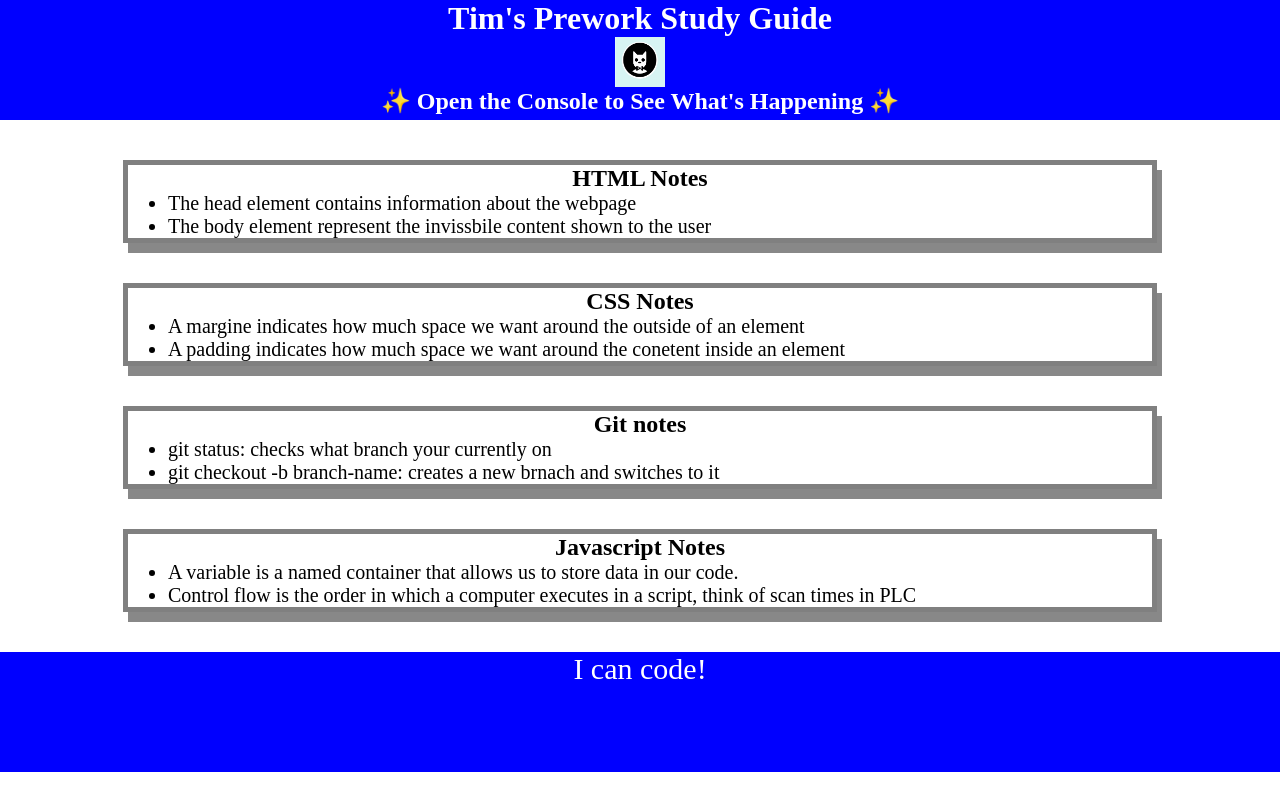
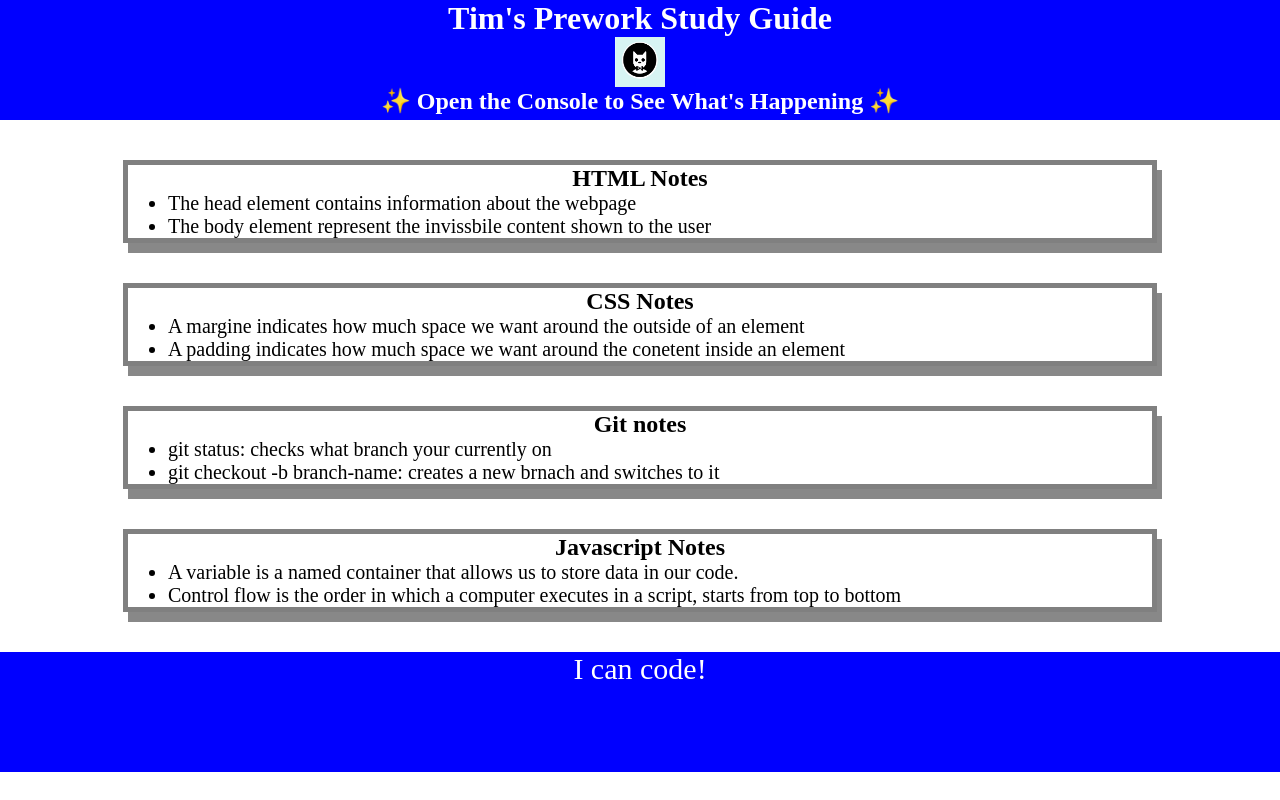
Before and after one commit to TSalamander/prework-study-guide, a plain HTML site: page index.html in a window 1280 px wide. Drawn offline with Linux system fonts and the light colour scheme.

Commit message:
Update index.html

```diff
--- a/index.html
+++ b/index.html
@@ -41,7 +41,7 @@
         <h2>Javascript Notes</h2>
         <ul>
             <li>A variable is a named container that allows us to store data in our code.</li>
-            <li>Control flow is the order in which a computer executes in a script, think of scan times in PLC</li>
+            <li>Control flow is the order in which a computer executes in a script, starts from top to bottom</li>
         </ul>
       </section>
 
```
